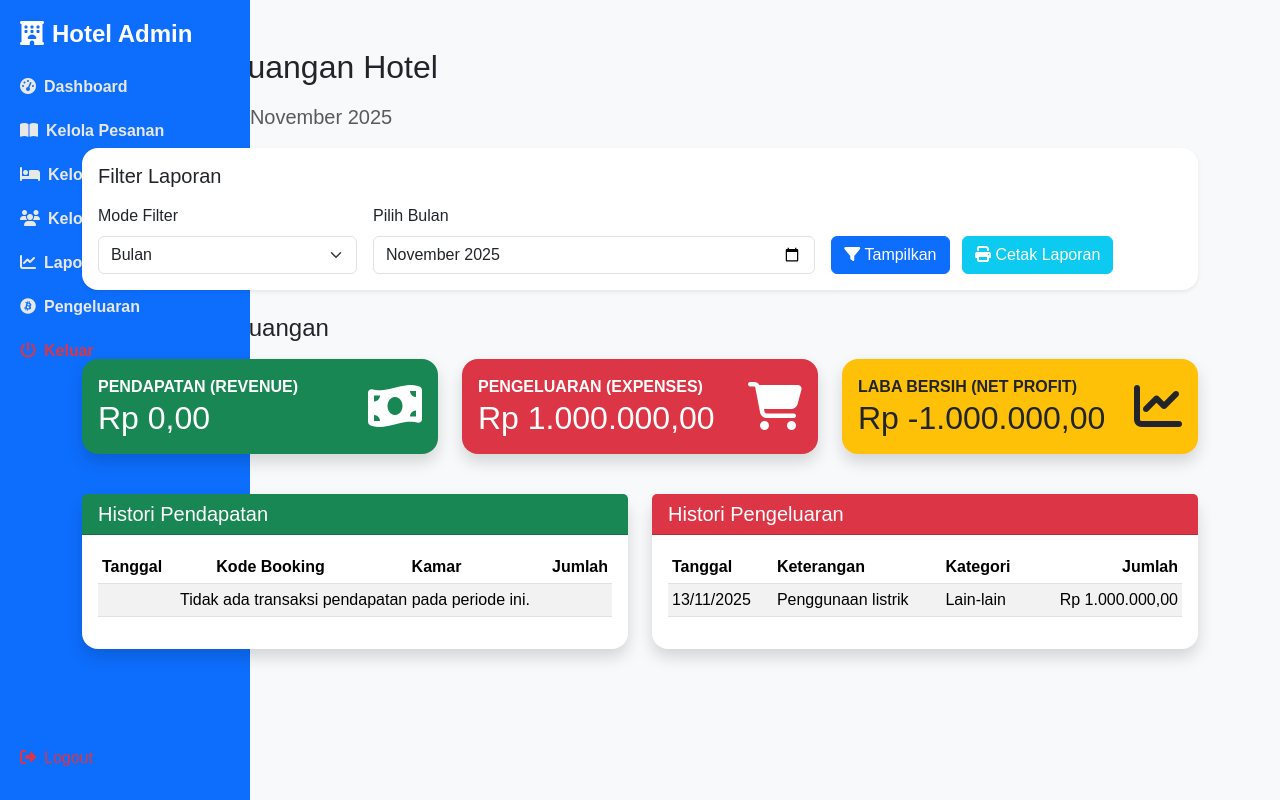
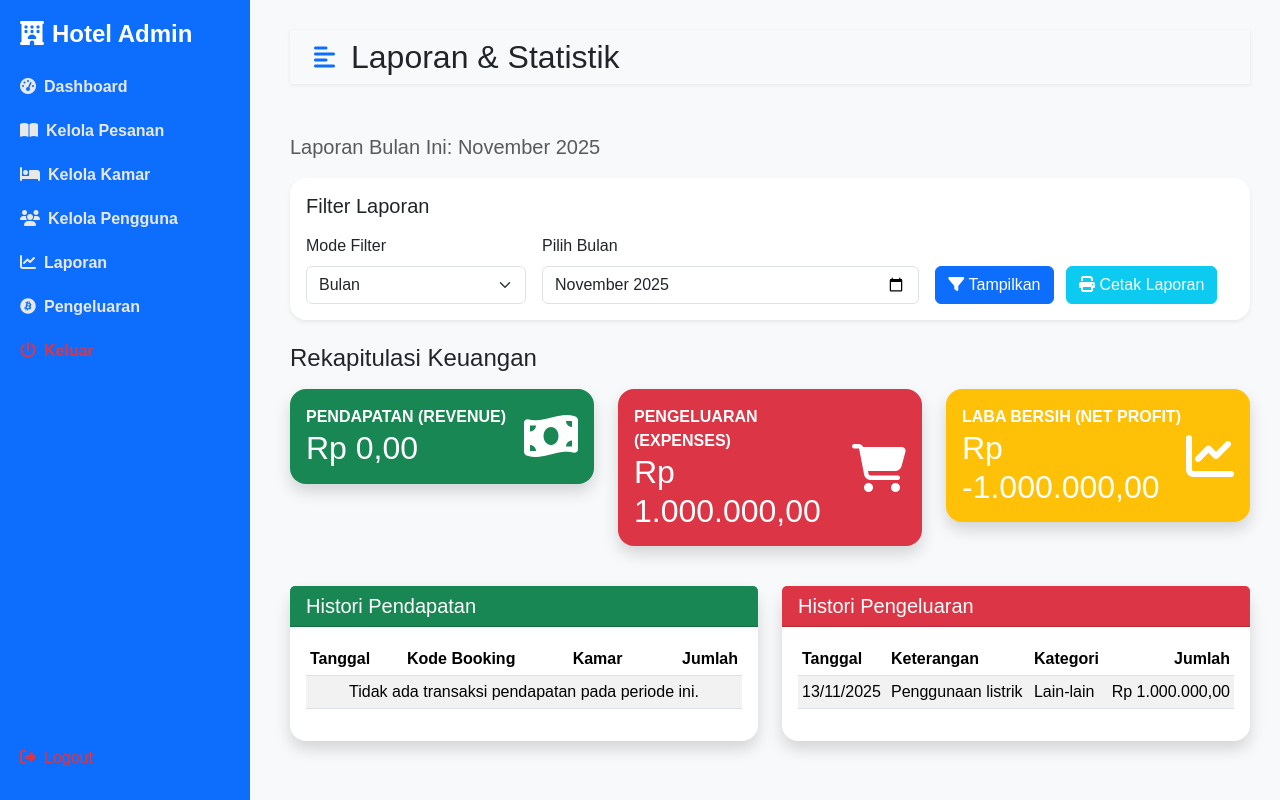
Before and after one commit to contributor404/ukk, a PHP site: page /admin/laporan_keuangan.php in a window 1280 px wide. Run offline with PHP 8.4, Linux system fonts and the light colour scheme; data comes from the database, SQL or seed files in the repository.

Commit message:
Pusing mas

```diff
--- a/admin/kelola_kamar.php
+++ b/admin/kelola_kamar.php
@@ -9,7 +9,7 @@ if (!isset($_SESSION['user_id']) || $_SESSION['user_role'] != 'admin') {
 }
 
 $message = '';
-$upload_dir = '../uploads/kamar/'; // Pastikan folder ini ada dan writable
+$upload_dir = '../uploads/kamar/';
 
 // Fungsi untuk Ambil Semua Tipe Kamar (Tidak Berubah)
 $room_types_result = $koneksi->query("SELECT * FROM room_types");
--- a/admin/kelola_pesanan.php
+++ b/admin/kelola_pesanan.php
@@ -467,7 +467,7 @@ if (!empty($bookings)) {
                 <p>-----------------------------------</p>
                 <p>Harga/Malam: Rp <?= $print_booking['formatted_price_per_night'] ?></p>
                 <p>Total Harga: Rp <?= $print_booking['formatted_total_price'] ?></p>
-                <p>Status Pembayaran: <?= $print_booking['payment_status'] ?></p>
+                <p>Status Pembayaran: <?= $print_booking['payment_status'] == "PAID" ? "Sudah dibayar" : $print_booking['payment_status'] ?></p>
             </div>
 
             <div class="print-total">
--- a/admin/laporan.php
+++ b/admin/laporan.php
@@ -87,7 +87,7 @@ $total_nights_sum = array_sum(array_column($stats_result, 'total_nights'));
             <div class="container-fluid px-4">
                 <div class="row my-5">
                     <div class="col-md-4 mt-2 mb-2">
-                        <a href="laporan_keuangan.php" type="button" class="btn btn-success w-50"><i class="fa-solid fa-money-bill-trend-up me-2"></i>laporan keuangan</a>
+                        <a href="laporan_keuangan.php" type="button" class="btn btn-success"><i class="fa-solid fa-money-bill-trend-up me-2"></i>laporan keuangan</a>
                     </div>
 
                     <div class="col-md-12">
--- a/admin/laporan_keuangan.php
+++ b/admin/laporan_keuangan.php
@@ -175,17 +175,24 @@ function formatRupiah($amount)
     <link rel="stylesheet" href="https://cdnjs.cloudflare.com/ajax/libs/font-awesome/6.4.0/css/all.min.css">
     <link rel="stylesheet" href="../assets/css/admin-style.css">
     <style>
-        /* CSS untuk tampilan cetak */
+        .text-print {
+            color: white;
+        }
+
         @media print {
             .no-print {
                 display: none !important;
+            }
+
+            .text-print {
+                color: black;
             }
 
             body {
                 font-size: 10pt;
                 margin: 0;
                 padding: 0;
-                color: #000;
+                color: #000 !important;
             }
 
             .container-print {
@@ -207,7 +214,6 @@ function formatRupiah($amount)
                 margin-bottom: 15px;
             }
 
-            /* Styling mirip struk untuk ringkasan */
             .summary-table {
                 width: 100%;
                 margin-bottom: 20px;
@@ -222,17 +228,28 @@ function formatRupiah($amount)
             .text-end {
                 text-align: right;
             }
+
+            #print-container {
+                display: none;
+            }
         }
     </style>
 </head>
 
 <body class="bg-light">
-    <?php include "sidebar.php" ?>
+    <div id="print-container">
+        <?php include "sidebar.php" ?>
+    </div>
 
-    <div class="container my-5 container-print">
+    <div class="container-print content">
+        <nav class="navbar navbar-expand-lg navbar-light bg-transparent px-4">
+            <div class="d-flex align-items-center">
+                <i class="fas fa-align-left primary-text fs-4 me-3" id="menu-toggle"></i>
+                <h2 class="fs-2 m-0">Laporan & Statistik</h2>
+            </div>
+        </nav>
 
-        <h2 class="mb-3 no-print">Laporan Keuangan Hotel</h2>
-        <p class="lead text-muted no-print"><?= $filter_display ?></p>
+        <p class="lead text-muted no-print mt-5"><?= $filter_display ?></p>
 
         <div class="card shadow-sm mb-4 p-3 no-print">
             <h5 class="card-title mb-3">Filter Laporan</h5>
@@ -275,7 +292,7 @@ function formatRupiah($amount)
         <div class="row mb-4">
 
             <div class="col-md-4 mb-3">
-                <div class="card bg-success text-white shadow">
+                <div class="card bg-success text-print shadow">
                     <div class="card-body">
                         <div class="d-flex justify-content-between align-items-center">
                             <div>
@@ -289,7 +306,7 @@ function formatRupiah($amount)
             </div>
 
             <div class="col-md-4 mb-3">
-                <div class="card bg-danger text-white shadow">
+                <div class="card bg-danger text-print shadow">
                     <div class="card-body">
                         <div class="d-flex justify-content-between align-items-center">
                             <div>
@@ -303,7 +320,7 @@ function formatRupiah($amount)
             </div>
 
             <div class="col-md-4 mb-3">
-                <?php $laba_class = $net_profit >= 0 ? 'bg-primary text-white' : 'bg-warning text-dark'; ?>
+                <?php $laba_class = $net_profit >= 0 ? 'bg-primary text-print' : 'bg-warning text-print'; ?>
                 <div class="card <?= $laba_class ?> shadow">
                     <div class="card-body">
                         <div class="d-flex justify-content-between align-items-center">
--- a/admin/pengeluaran.php
+++ b/admin/pengeluaran.php
@@ -75,7 +75,7 @@ if ($_SERVER["REQUEST_METHOD"] == "POST" && isset($_POST['tambah_pengeluaran']))
 <body class="bg-light">
     <?php include "sidebar.php" ?>
 
-    <div class="container mt-5">
+    <div class="mt-5 content">
         <div class="row justify-content-center">
             <div class="col-lg-8 col-md-10">
                 <div class="card shadow-lg border-0">
```
Also changed, not shown: uml/algoritma.md (added, +9 -0 lines), uploads/kamar/6919c00d3a5c9_1763295245.jpg (added), uploads/profile_pictures/1_1763017638.jpg (deleted), uploads/profile_pictures/1_1763025446.png (added).
